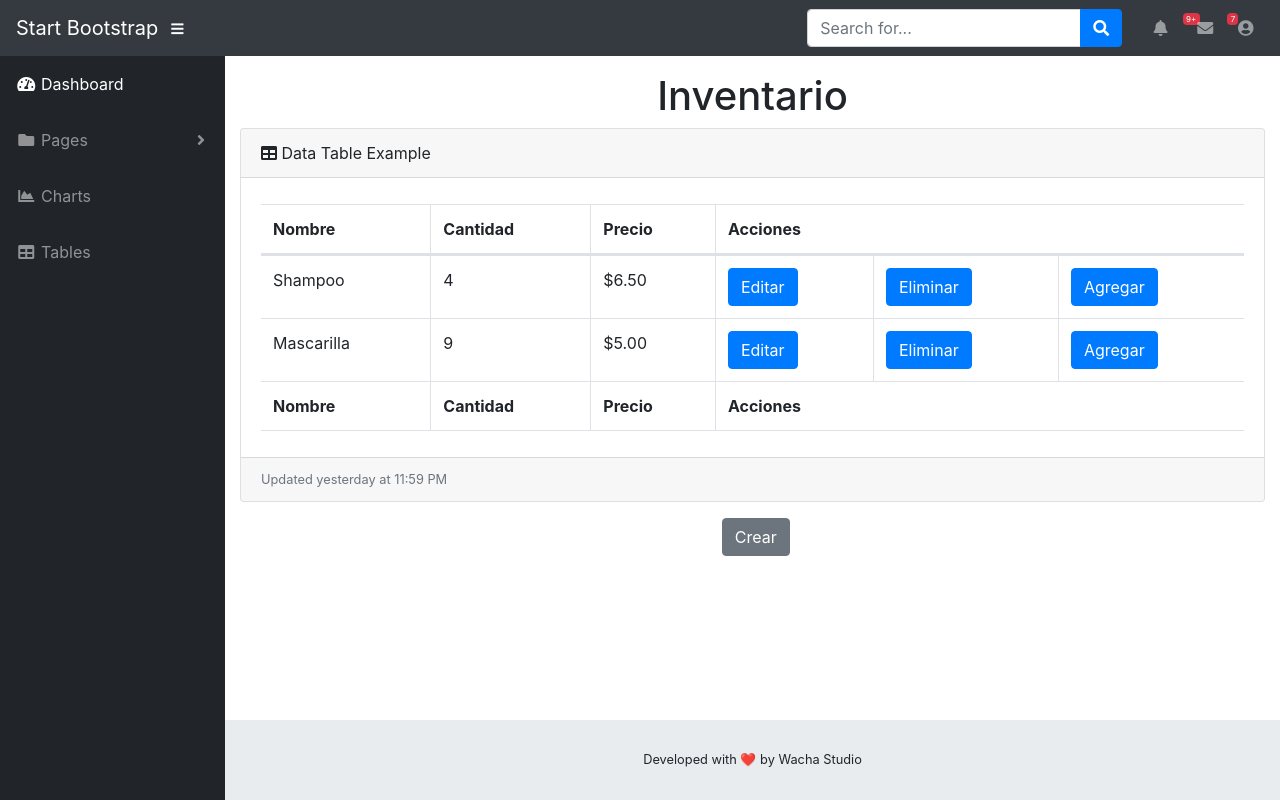
After one commit to ricardsos/FleursSalon, a Django app: page /inventarioList/ in a window 1280 px wide. The commit adds this page. Run offline with Django 3.2, Linux system fonts and the light colour scheme; parts of the project's set-up code (start-up, migrations or seed data) failed here and were passed over; some libraries are stand-ins or nearby versions.

Commit message:
templateInventario
templateInventario

```diff
--- a/FleursSalon/urls.py
+++ b/FleursSalon/urls.py
@@ -22,4 +22,5 @@ urlpatterns = [
     path('index/', views.index, name="index"),
     path('venta/', include('apps.venta.urls')),
     path('', include('apps.venta.urls')),
+    path('', include('apps.inventario.urls')),
 ]
--- /dev/null
+++ b/apps/inventario/urls.py
@@ -0,0 +1,10 @@
+from django.urls import path
+from django.conf.urls import url, include
+from apps.inventario.views import prueba, prueba2
+
+app_name = 'inventario'
+
+urlpatterns = [
+    path('inventarioAgregar/', prueba, name='prueba'),
+    path('inventarioList/', prueba2, name='prueba2'),
+]
--- a/apps/inventario/views.py
+++ b/apps/inventario/views.py
@@ -1,3 +1,9 @@
-from django.shortcuts import render
+from django.shortcuts import render, redirect
+from apps.inventario.models import Producto, Servicio
+from django.contrib.auth.decorators import login_required
 
-# Create your views here.
+def prueba(request):
+    return render(request, 'inventario/agregarInventario.html')
+
+def prueba2(request):
+    return render(request, 'inventario/listInventario.html')
--- a/templates/base/base.html
+++ b/templates/base/base.html
@@ -21,6 +21,7 @@
 
   <!-- Custom styles for this template-->
   <link href="{%static "css/sb-admin.css" %}" rel="stylesheet">
+  <link href="https://maxcdn.bootstrapcdn.com/font-awesome/4.7.0/css/font-awesome.min.css" rel="stylesheet">
 
 </head>
 
--- /dev/null
+++ b/templates/inventario/listInventario.html
@@ -0,0 +1,55 @@
+{% extends 'base/base.html'%}
+{% load static %}
+{% block title%} Agregar Inventario {% endblock%}
+{%block mn %}
+<h1 style="text-align: center;">Inventario</h1>
+        <!-- DataTables Example -->
+        <div class="card mb-3">
+            <div class="card-header">
+              <i class="fas fa-table"></i>
+              Data Table Example</div>
+            <div class="card-body">
+              <div class="table-responsive">
+                <table class="table table-bordered" id="dataTable" width="100%" cellspacing="0">
+                  <thead>
+                    <tr>
+                        <th>Nombre</th>
+                        <th>Cantidad</th>
+                        <th>Precio</th>
+                        <th colspan="3">Acciones</th>
+
+                    </tr>
+                  </thead>
+                  <tfoot>
+                    <tr>
+                        <th>Nombre</th>
+                        <th>Cantidad</th>
+                        <th>Precio</th>
+                        <th colspan="3">Acciones</th>
+                    </tr>
+                  </tfoot>
+                  <tbody>
+                    <tr>
+                      <td>Shampoo</td>
+                      <td>4</td>
+                      <td>$6.50</td>
+                      <td><a class="btn btn-primary" href="#" role="button">Editar</a></td>
+                      <td><a class="btn btn-primary" href="#" role="button">Eliminar</a></td>
+                      <td><a class="btn btn-primary" href="#" role="button">Agregar</a></td>
+                    </tr>
+                    <tr>
+                        <td>Mascarilla</td>
+                        <td>9</td>
+                        <td>$5.00</td>
+                        <td><a class="btn btn-primary" href="#" role="button">Editar</a></td>
+                        <td><a class="btn btn-primary" href="#" role="button">Eliminar</a></td>
+                        <td><a class="btn btn-primary" href="#" role="button">Agregar</a></td>
+                      </tr>
+                  </tbody>
+                </table>
+              </div>
+            </div>
+            <div class="card-footer small text-muted">Updated yesterday at 11:59 PM</div>
+          </div>
+          <button type="button" class="btn btn-secondary" style="margin-left: 47%;">Crear</button>
+{% endblock %}
```
Also changed, not shown: templates/inventario/agregarInventario.html (added, +38 -0 lines).
